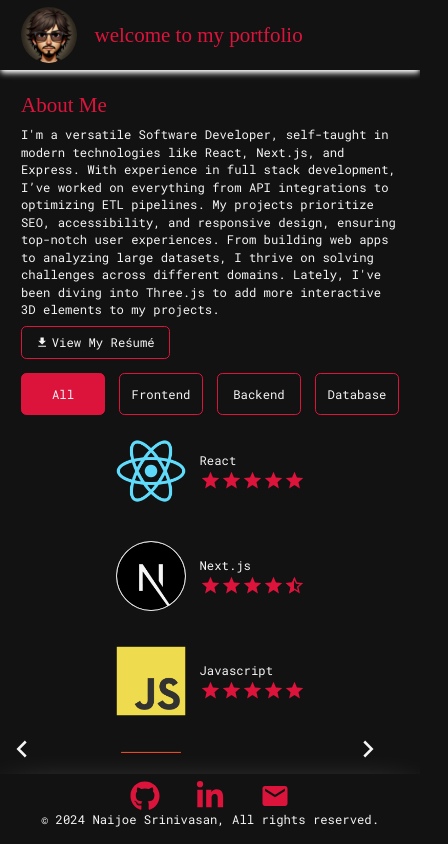
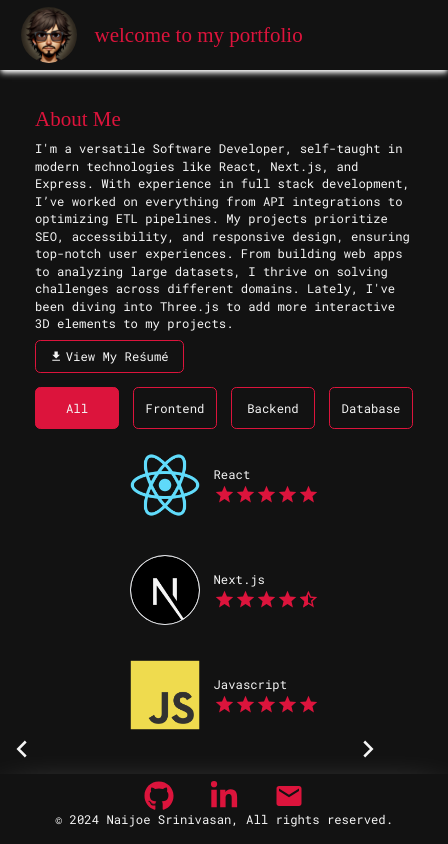
Before and after one commit to naijoesrinivasan/Portfolio, a React (Vite) app: page /about in a window 390 px wide. Shown: the whole page, 448 px wide, since content can reach past the window. Built offline with nearby package versions, Linux system fonts and the light colour scheme; a web font is replaced by a local one.

Commit message:
trying to fix contact form mobile error

```diff
--- a/src/pages/About.jsx
+++ b/src/pages/About.jsx
@@ -21,7 +21,7 @@ export default function About() {
   }
 
   return (
-    <main className='row-span-10 p-6 gap-4 flex flex-col md:grid grid-cols-2 md:p-16 lg:p-20'>
+    <main className='row-span-10 p-10 gap-4 flex flex-col md:grid grid-cols-2 md:p-16 lg:p-20'>
       <div className='md:col-span-1'>
         <h1 className='mb-2'>About Me</h1>
         <p>I'm a versatile Software Developer, self-taught in modern technologies like React, Next.js, and Express.
--- a/src/pages/Contact.jsx
+++ b/src/pages/Contact.jsx
@@ -1,5 +1,5 @@
 import React, { useState } from 'react';
-import { redirect, useNavigation, useNavigate } from 'react-router-dom';
+import { useNavigate } from 'react-router-dom';
 import emailjs from '@emailjs/browser';
 
 export default function Contact() {
```
